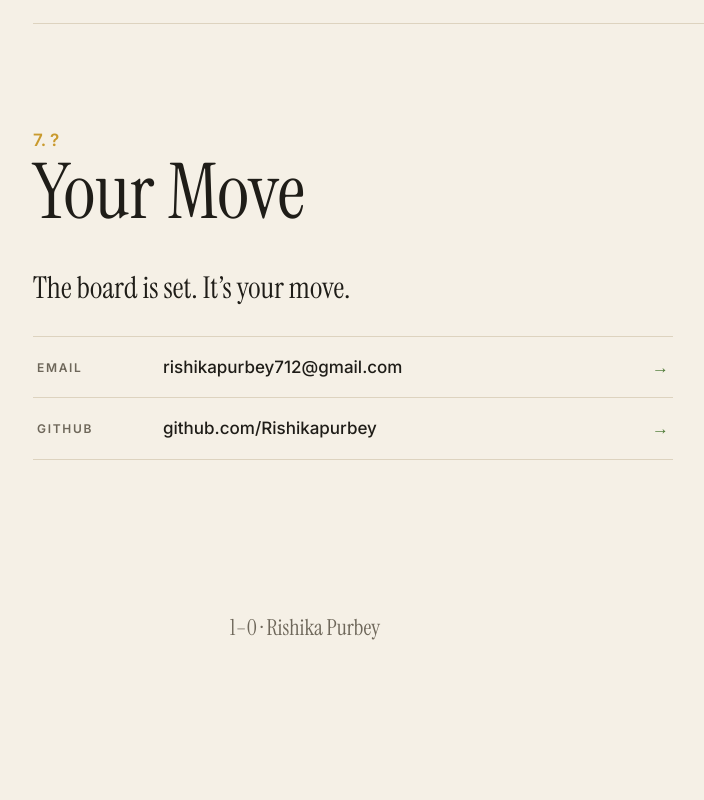
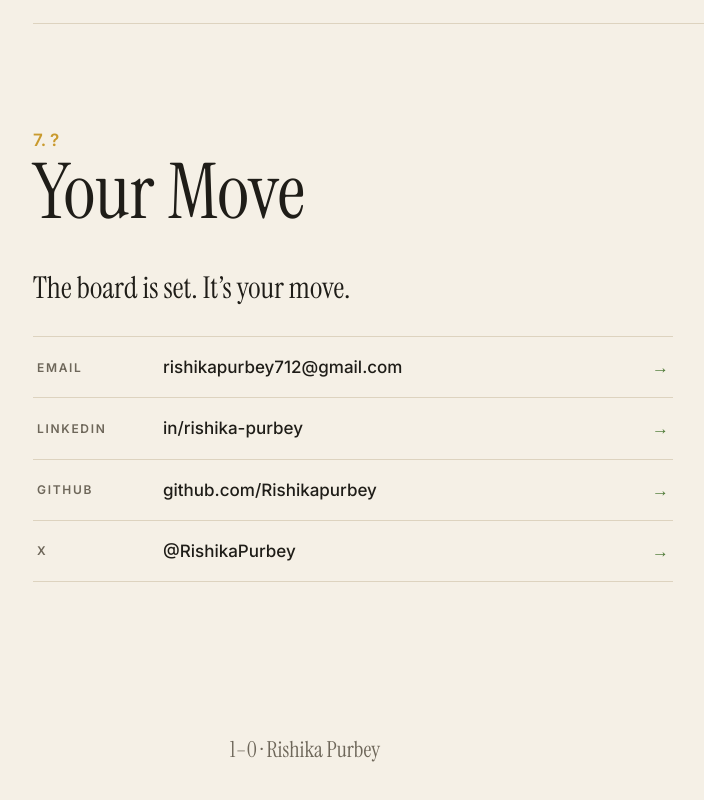
Before and after one commit to Rishikapurbey/portfolio-, a React (Vite) app: page / in a window 1280 px wide. Shown: the part 4709-5509 px from the top of the page, without its empty margins (335-1039 px from the left). Before the commit the page ends 5455 px from the top, so only its background shows below. Built offline with nearby package versions, Linux system fonts and the light colour scheme.

Commit message:
Add LinkedIn and X to contact links

```diff
--- a/src/data/profile.ts
+++ b/src/data/profile.ts
@@ -7,6 +7,8 @@ export const profile = {
   email: 'rishikapurbey712@gmail.com',
   links: {
     github: 'https://github.com/Rishikapurbey',
+    linkedin: 'https://www.linkedin.com/in/rishika-purbey-464a4025b',
+    x: 'https://x.com/RishikaPurbey',
   },
   // Drop the PDF into public/ and set its path here, e.g. '/Rishika-Purbey-Resume.pdf'.
   resume: null as string | null,
@@ -14,7 +16,9 @@ export const profile = {
 
 export const contacts = [
   { label: 'Email', value: profile.email, href: `mailto:${profile.email}` },
+  { label: 'LinkedIn', value: 'in/rishika-purbey', href: profile.links.linkedin },
   { label: 'GitHub', value: 'github.com/Rishikapurbey', href: profile.links.github },
+  { label: 'X', value: '@RishikaPurbey', href: profile.links.x },
 ]
 
 export const about = {
```
